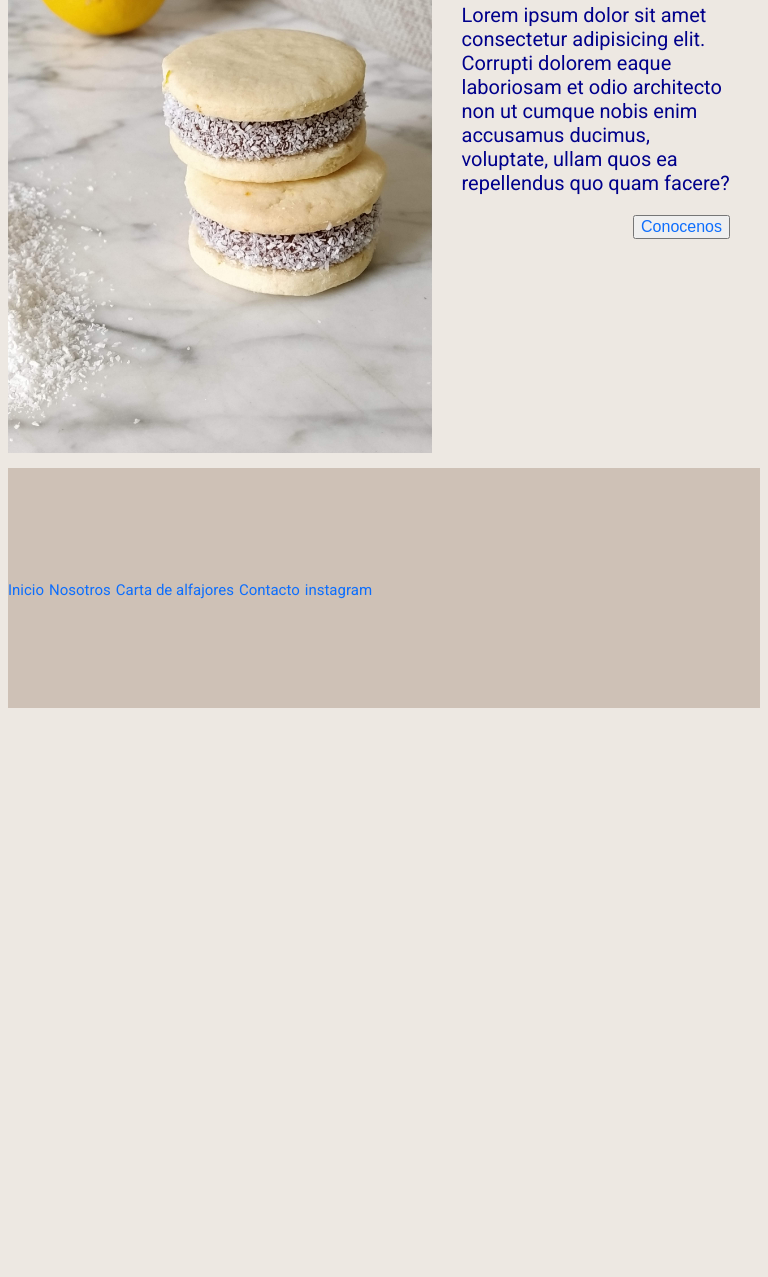
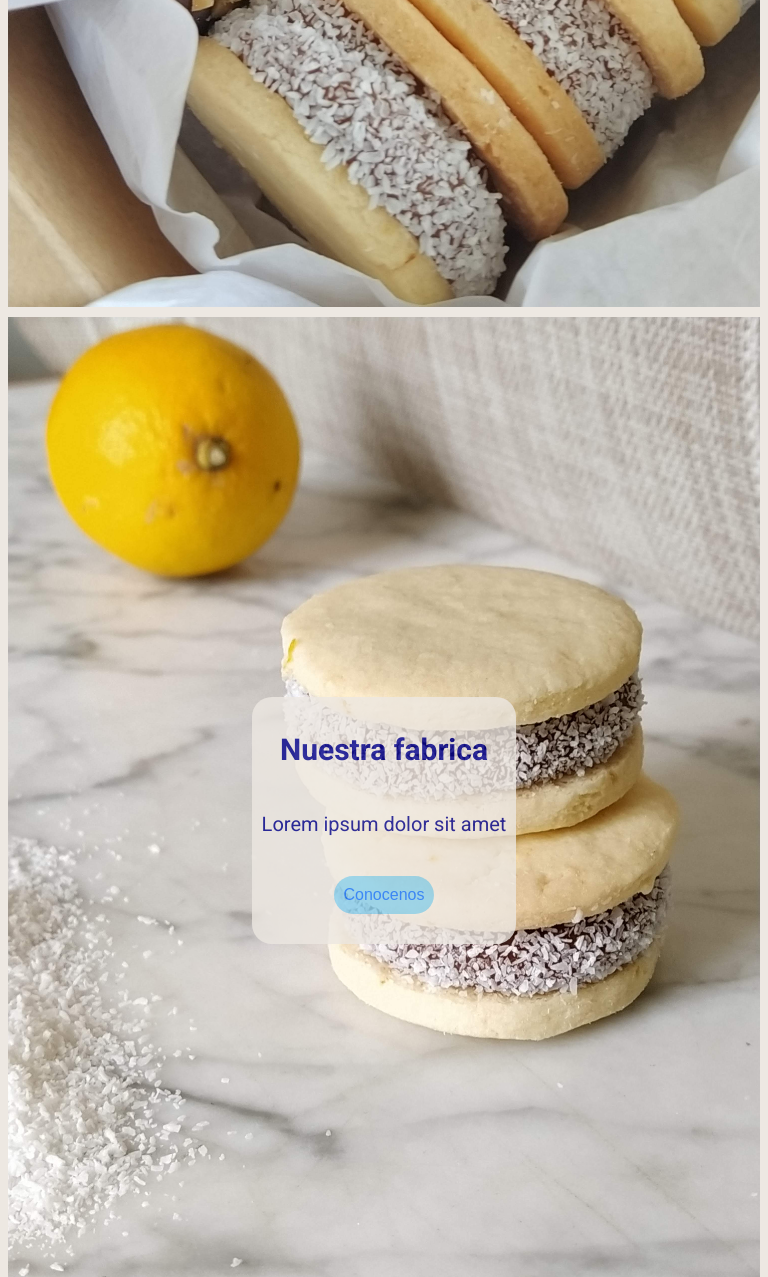
Before and after one commit to juandiego991/entrega-2_suburu, a plain HTML site: page index.html in a window 768 px wide. Shown: the part 860-2137 px from the top of the page. Before the commit the page ends 1576 px from the top, so only its background shows below. Drawn offline with nearby package versions, Linux system fonts and the light colour scheme.

Commit message:
mas funcionalidades responsive en paginas inicio y nosotros

```diff
--- a/index.html
+++ b/index.html
@@ -59,10 +59,7 @@
         <span class="textoSegundaSeccion">
           <h2>Nuestra fabrica</h2>
           <p>
-            Lorem ipsum dolor sit amet consectetur adipisicing elit. Corrupti
-            dolorem eaque laboriosam et odio architecto non ut cumque nobis enim
-            accusamus ducimus, voluptate, ullam quos ea repellendus quo quam
-            facere?
+            Lorem ipsum dolor sit amet
           </p>
           <button>
             <a href="pages/Nosotros.html">Conocenos</a>
--- a/styles/style.css
+++ b/styles/style.css
@@ -16,7 +16,7 @@ body {
     "footer footer";
 
   grid-template-columns: 1fr 1fr;
-  grid-template-rows: auto 3fr 2fr 1fr;
+  grid-template-rows: auto 3fr 2fr 100px;
   padding: 0;
   margin: 0;
   column-gap: 10px;
@@ -24,10 +24,6 @@ body {
 }
 
 /* grid responsive con media query */
-@media (min-width: 769px) {
-
-}
-
 @media (min-width: 584px) and (max-width: 768px) {
   .grid-container {
     display: grid;
@@ -35,10 +31,11 @@ body {
       "header"
       "primerSeccion"
       "segundaSeccion"
+      "segundaSeccion"
       "footer";
 
     grid-template-columns: auto;
-    grid-template-rows: auto 1fr 1fr auto;
+    grid-template-rows: auto 1fr 0.5fr 0.5fr 100px;
   }
 }
 
@@ -49,10 +46,11 @@ body {
       "header"
       "primerSeccion"
       "segundaSeccion"
+      "segundaSeccion"
       "footer";
 
     grid-template-columns: auto;
-    grid-template-rows: auto 1fr 1fr auto;
+    grid-template-rows: auto 1fr 0.5fr 0.5fr 100px;
   }
 }
 
@@ -99,7 +97,6 @@ a {
 }
 
 /* media queries para pasar header y body a responsive */
-
 @media (min-width: 769px) {
   .header button {
     display: none;
@@ -132,21 +129,9 @@ a {
   .header .links {
     display: none;
   }
-
-  /* ul {
-    list-style-type: disc;
-    display: flex;
-    flex-direction: row;
-    justify-content: space-evenly;
-    align-items: center;
-  }
-  li {
-    list-style-type: disc;
-  } */
 }
 
 /* estilo de seccion principal - pagina inicio */
-
 .primerSeccion {
   background: url(../img/IMG_20210207_174203.jpg);
   background-size: cover;
@@ -188,7 +173,6 @@ a {
 
 @media (max-width: 769px) {
   .primerSeccion {
-    height: cover;
     background-position: center;
     background-size: cover;
     background-repeat: no-repeat;
@@ -199,53 +183,59 @@ a {
   }
 }
 
-@media (min-width: 584px) and (max-width: 768px) {
-  .primerBox {
-  }
-}
-
-@media (max-width: 583px) {
-}
-
-/* estilo del footer */
-
-.footer {
-  background-color: #cec1b6;
-  grid-area: footer;
-  display: flex;
-  justify-content: space-between;
-  align-items: center;
-  height: 240px;
-}
-
-.footer .links a {
-  font-size: 15px;
-  text-decoration: none;
-}
-
+/* estilo segunda seccion de pagina inicio */
 .segundaSeccion {
   grid-area: segundaSeccion;
   display: flex;
+  justify-content: center;
+  align-items: center;
 }
 
 .fotoSegundaSeccion {
   width: 100%;
-  /* height: 300px; */
-  object-fit: cover;
+  z-index: 1;
 }
 
 .textoSegundaSeccion {
+  width: auto;
+  opacity: 0.8;
   margin: 20px;
   padding: 10px;
+  z-index: 2;
 }
 
 .textoSegundaSeccion h2 {
-  text-align: right;
+  text-align: center;
 }
 
 .textoSegundaSeccion button {
   float: right;
+  border-radius: 20px;
+  border: none;
+  background-color: skyblue;
+  padding: 10px;
+  margin: 20px;
+  display: flex;
+  align-items: center;
+  justify-content: center;
 }
+
+/* media queries para hacer responsive la segunda seccion */
+
+@media (max-width: 768px) {
+  .textoSegundaSeccion {
+    position: absolute;
+    height: auto;
+    background-color: #ede8e2;
+    display: flex;
+    flex-direction: column;
+    align-items: center;
+    justify-content: center;
+    border-radius: 20px;
+  }
+}
+
+
 
 #marcadorMapa {
   color: blue;
@@ -261,9 +251,28 @@ h4 {
   align-items: center;
 }
 
-.fotoDeEquipo {
+.fotoDeProducto {
   background: url(../img/IMG_20210208_101316.jpg);
   background-position: center;
   background-size: cover;
   background-repeat: no-repeat;
 }
+
+
+
+
+/* estilo del footer */
+
+.footer {
+  background-color: #cec1b6;
+  grid-area: footer;
+  display: flex;
+  justify-content: space-around;
+  align-items: center;
+  min-height: 100px;
+}
+
+.footer .links a {
+  text-decoration: none;
+  padding: 10px;
+}
```
Also changed, not shown: pages/Nosotros.html (+11 -37 lines).
